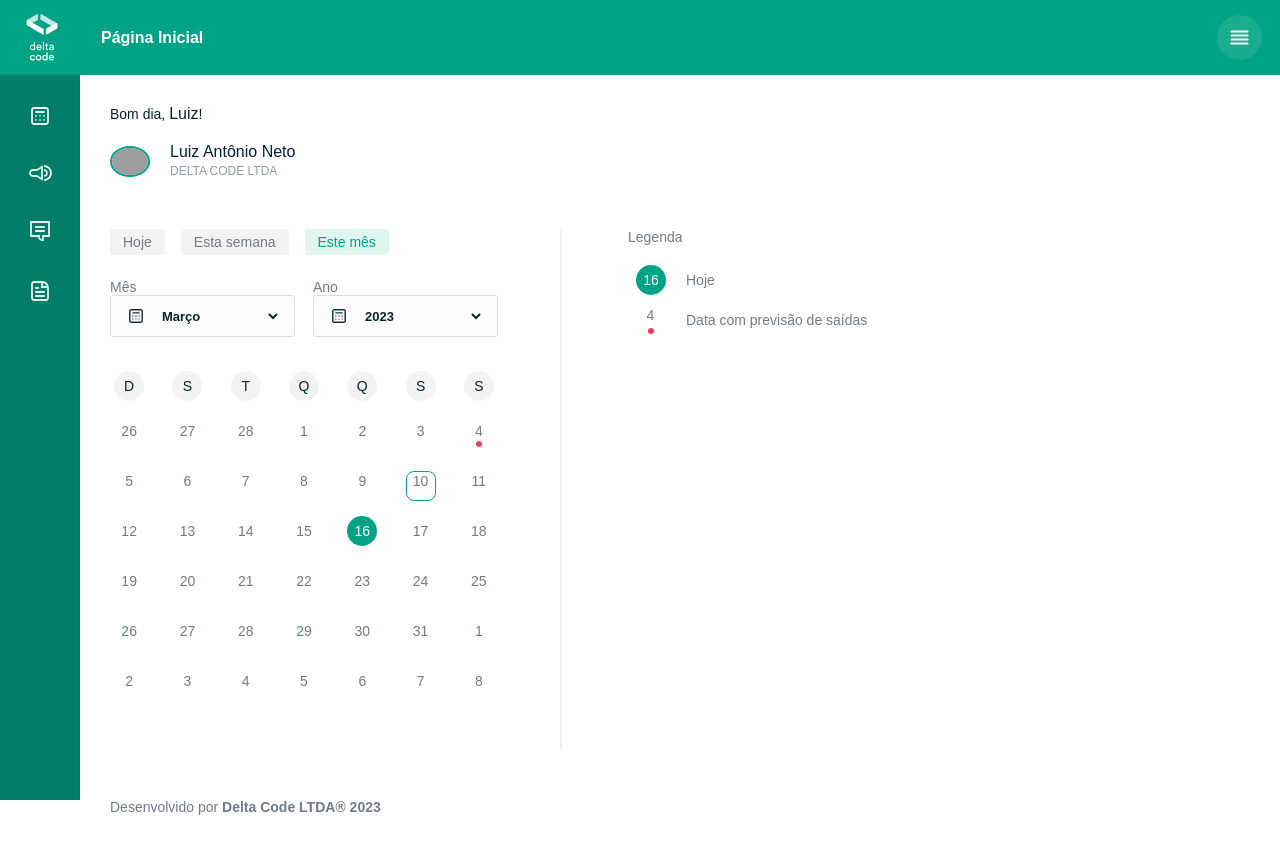
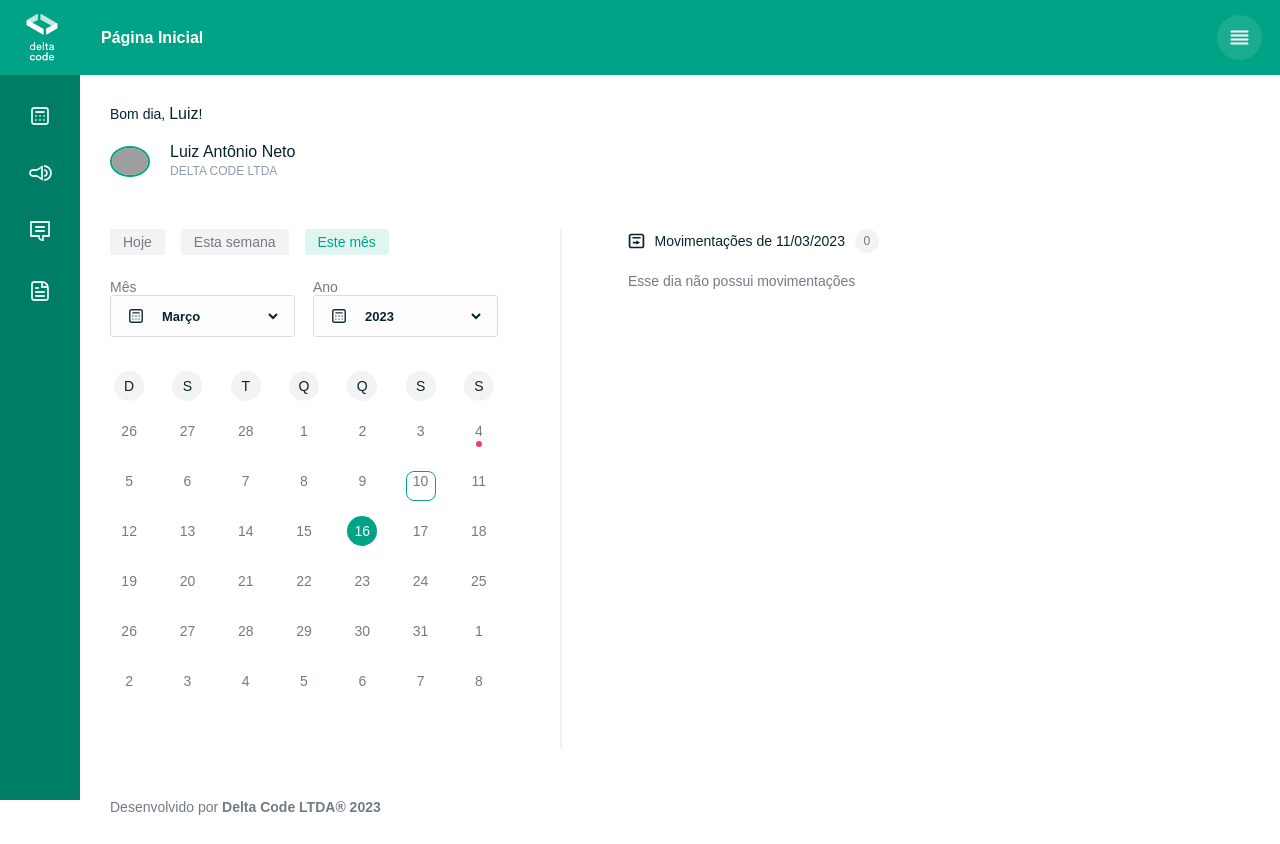
Before and after one commit to Luk4x/delta-code-calendar, a React (Vite) app: page / in a window 1280 px wide. Both pictures are taken after a click on the button "10". Built offline with nearby package versions, Linux system fonts and the light colour scheme; grey boxes are pictures that could not be loaded; a web font is replaced by a local one.

Commit message:
getFormattedCurrency created, UserCalendar is functional

```diff
--- a/src/components/CalendarSelect/index.jsx
+++ b/src/components/CalendarSelect/index.jsx
@@ -2,8 +2,18 @@ import { ContainerStyled, SelectContainer } from './styled';
 
 import DarkCalendarIcon from '/assets/icons/calendar-dates-dark.svg';
 
-export function CalendarSelect({ name, apparentName, values, selectedValue, setValue }) {
+export function CalendarSelect({
+    name,
+    apparentName,
+    values,
+    selectedValue,
+    setValue,
+    updateUserCalendarEvents
+}) {
     const selectValue = e => {
+        // Updating UserCalendarEvents component to show status of selected month/year instead of status of selected day
+        updateUserCalendarEvents('initial');
+
         const value = e.target.value;
 
         // As I am showing the months by their proper names from an array, I work with them from the index of the value, which would be the name of the month, while with the years I work with the value itself. Below I do this check and return the correct value.
--- a/src/components/UserCalendar/index.jsx
+++ b/src/components/UserCalendar/index.jsx
@@ -54,6 +54,7 @@ export function UserCalendar() {
                     values={monthNamesList}
                     selectedValue={selectedMonthIndex}
                     setValue={setSelectedMonthIndex}
+                    updateUserCalendarEvents={setViewEventsInDate}
                 />
                 <CalendarSelect
                     name="years"
@@ -61,6 +62,7 @@ export function UserCalendar() {
                     values={yearsRageList}
                     selectedValue={currentYearIndex}
                     setValue={setSelectedYear}
+                    updateUserCalendarEvents={setViewEventsInDate}
                 />
             </WrapSelectStyled>
             <WrapDaysStyled>
--- a/src/components/UserCalendarEvents/index.jsx
+++ b/src/components/UserCalendarEvents/index.jsx
@@ -1,9 +1,26 @@
 import { useContext, useEffect, useState, Fragment } from 'react';
 import { UserCalendarContext } from '../../context/UserCalendarContext';
 
-import { getCalendarEventsAlert } from '../../utils/calendarHelpers';
+import {
+    ContainerStyled,
+    TitleStyled,
+    WrapListStyled,
+    DayButtonStyled,
+    NoEventsTitleStyled,
+    UserEventStyled,
+    UserValueStyled
+} from './styled';
 
-import { ContainerStyled, TitleStyled, WrapListStyled, DayButtonStyled } from './styled';
+import {
+    getCalendarEventsAlert,
+    getFormattedDate,
+    getUserEventsInSelectedDay
+} from '../../utils/calendarHelpers';
+import { getFormattedCurrency } from '../../utils/getFormattedCurrency';
+
+import CalendarNextIcon from '/assets/icons/calendar-next-dark.svg';
+import ArrowBottomIcon from '/assets/icons/arrow-bottom-left.svg';
+import ArrowTopIcon from '/assets/icons/arrow-top-right.svg';
 
 export function UserCalendarEvents() {
     const {
@@ -77,10 +94,14 @@ export function UserCalendarEvents() {
         );
     }, [selectedYear, selectedMonthIndex, selectedMonthEventsExist]);
 
-    return (
+    const totalUserEventsInSelectedDay = getUserEventsInSelectedDay(viewEventsInDate)
+        ? getUserEventsInSelectedDay(viewEventsInDate).length
+        : 0;
+
+    return viewEventsInDate === 'initial' ? (
         <ContainerStyled>
-            <TitleStyled>Legenda</TitleStyled>
-            <WrapListStyled>
+            <TitleStyled initialState={true}>Legenda</TitleStyled>
+            <WrapListStyled initialState={true}>
                 <span>{currentDay}</span>
                 <p>Hoje</p>
                 {selectedMonthEventsExist ? (
@@ -118,7 +139,50 @@ export function UserCalendarEvents() {
                             )
                     )
                 ) : (
-                    <h4>Esse mês não possui movimentações</h4>
+                    <NoEventsTitleStyled initialState={true}>
+                        Esse mês não possui movimentações
+                    </NoEventsTitleStyled>
+                )}
+            </WrapListStyled>
+        </ContainerStyled>
+    ) : (
+        <ContainerStyled>
+            <TitleStyled>
+                <img src={CalendarNextIcon} alt="Ícone de calendário" />
+                Movimentações de {getFormattedDate(viewEventsInDate, 'pt-BR')}
+                <span>{totalUserEventsInSelectedDay}</span>
+            </TitleStyled>
+            <WrapListStyled>
+                {totalUserEventsInSelectedDay > 0 ? (
+                    getUserEventsInSelectedDay(viewEventsInDate).map((userEvent, i) => {
+                        const isValueNegative = userEvent.value < 0;
+
+                        return (
+                            <UserEventStyled key={i}>
+                                <div>
+                                    <img
+                                        src={
+                                            isValueNegative
+                                                ? ArrowTopIcon
+                                                : ArrowBottomIcon
+                                        }
+                                        alt="Ícone de seta"
+                                    />
+                                    <div>
+                                        <h5>{userEvent.title}</h5>
+                                        <p>{userEvent.type}</p>
+                                    </div>
+                                </div>
+                                <UserValueStyled isValueNegative={isValueNegative}>
+                                    {getFormattedCurrency(userEvent.value)}
+                                </UserValueStyled>
+                            </UserEventStyled>
+                        );
+                    })
+                ) : (
+                    <NoEventsTitleStyled>
+                        Esse dia não possui movimentações
+                    </NoEventsTitleStyled>
                 )}
             </WrapListStyled>
         </ContainerStyled>
--- a/src/components/UserCalendarEvents/styled.js
+++ b/src/components/UserCalendarEvents/styled.js
@@ -3,19 +3,50 @@ import styled from 'styled-components';
 export const ContainerStyled = styled.div`
     position: absolute;
     top: 0;
-    width: 307px;
+    min-width: 307px;
     left: calc(388px + 64px * 2 + 2px);
 `;
 
 export const TitleStyled = styled.h3`
     font-size: 14px;
-    color: ${props => props.theme.colorSchema.textBaseLevel3};
     font-weight: 500;
     margin-bottom: 20px;
+
+    ${props =>
+        props.initialState
+            ? `
+            color: ${props.theme.colorSchema.textBaseLevel3};
+    `
+            : `
+            color: ${props.theme.colorSchema.textBase};
+            display: flex;
+            align-items: center;
+            gap: 10px;
+
+            img {
+                height: 16.5px;
+            }
+
+            span {
+                font-size: 12px;
+                height: 24px;
+                width: 24px;
+                border-radius: 100%;
+                background: ${props.theme.colorSchema.backgroundBaseLevel2};
+                color: ${props.theme.colorSchema.textBaseLevel3};
+                display: flex;
+                align-items: center;
+                justify-content: center;
+            }
+    `}
 `;
 
 export const WrapListStyled = styled.div`
     position: relative;
+
+    ${props =>
+        props.initialState
+            ? `
             display: grid;
             grid-template-columns: 30px calc(100% - 50px);
             justify-content: center;
@@ -24,8 +55,8 @@ export const WrapListStyled = styled.div`
             margin-left: 8px;
 
             & > span:nth-child(1) {
-        background: ${props => props.theme.colorSchema.backgroundHighlight};
-        color: ${props => props.theme.colorSchema.backgroundBase};
+                background: ${props.theme.colorSchema.backgroundHighlight};
+                color: ${props.theme.colorSchema.backgroundBase};
                 border-radius: 100%;
                 font-weight: 500;
                 width: 30px;
@@ -36,17 +67,16 @@ export const WrapListStyled = styled.div`
             }
 
             span,
-    p,
-    h4 {
+            p {
                 font-size: 14px;
-        color: ${props => props.theme.colorSchema.textBaseLevel3};
+                color: ${props.theme.colorSchema.textBaseLevel3};
             }
-
-    h4 {
-        position: absolute;
-        top: 45px;
-        left: 0;
-    }
+    `
+            : `
+            display: flex;
+            flex-direction: column;
+            gap: 18px;
+    `}
 `;
 
 export const DayButtonStyled = styled.button`
@@ -59,10 +89,6 @@ export const DayButtonStyled = styled.button`
     padding-bottom: 10px;
     width: 30px;
     height: 30px;
-
-    span {
-        letter-spacing: 1px;
-    }
 
     &::before,
     &::after {
@@ -145,3 +171,54 @@ export const DayButtonStyled = styled.button`
         }
     }}
 `;
+
+export const NoEventsTitleStyled = styled.h4`
+    font-size: 14px;
+    color: ${props => props.theme.colorSchema.textBaseLevel3};
+    position: absolute;
+    top: ${props => (props.initialState ? '45px' : '0')};
+    left: 0;
+`;
+
+export const UserEventStyled = styled.div`
+    background: ${props => props.theme.colorSchema.backgroundBaseLevel3};
+    width: 388px;
+    padding: 9px 14px;
+    display: flex;
+    justify-content: space-between;
+    align-items: center;
+    box-shadow: 0px 2px 8px 1px rgba(224, 232, 240, 0.4);
+    border-radius: 4px;
+
+    & > div {
+        display: flex;
+        align-items: center;
+        gap: 12px;
+
+        img {
+            height: 32px;
+        }
+
+        h5 {
+            color: ${props => props.theme.colorSchema.textBaseLevel4};
+            font-size: 12px;
+            font-weight: 500;
+            margin-bottom: 3px;
+        }
+
+        p {
+            color: ${props => props.theme.colorSchema.textBaseLevel2};
+            font-size: 10px;
+            text-transform: capitalize;
+        }
+    }
+`;
+
+export const UserValueStyled = styled.p`
+    font-size: 12px;
+    font-weight: 500;
+    color: ${props =>
+        props.isValueNegative
+            ? props.theme.colorSchema.backgroundHighlightLevel3
+            : props.theme.colorSchema.backgroundHighlight};
+`;
--- a/src/styles/theme/default.js
+++ b/src/styles/theme/default.js
@@ -9,13 +9,10 @@ export const theme = {
         backgroundHighlightLevel2: '#007D66',
         backgroundHighlightLevel3: '#F13E5E',
         backgroundHighlightLevel4: '#00A3851F',
-        backgroundHighlightLevel5:
-            'linear-gradient(315deg, rgba(0, 163, 133, 0.1) 0.78%, rgba(0, 163, 133, 0.05) 100.78%)',
-        backgroundHighlightLevel6:
-            'linear-gradient(315deg, rgba(241, 62, 94, 0.1) 0.78%, rgba(241, 62, 94, 0.05) 100.78%)',
         textBase: '#07232E',
         textBaseLevel2: '#909CAA',
         textBaseLevel3: '#737B84',
+        textBaseLevel4: '#0F4D64',
         borderBase: '#F1F1F1',
         borderBaseLevel2: '#DCDCDD'
     }
--- a/src/utils/calendarHelpers.js
+++ b/src/utils/calendarHelpers.js
@@ -25,6 +25,7 @@ export const weekdayNamesList = [
     'sábado'
 ];
 
+// Returns a array of years based on year received. The size of this array is calculated from range received.
 export const getYearsRangeList = (currentYear, range) => {
     const yearsRangeList = [];
 
@@ -41,6 +42,7 @@ export const getYearsRangeList = (currentYear, range) => {
     return yearsRangeList;
 };
 
+// Returns a array with 42 items to fill the grid layout, with days of received month, last days of past month and first days of future month.
 export const getRangeOfDaysInMonth = (year, month) => {
     const totalDaysInPreviousMonth = new Date(year, month, 0).getDate();
     const totalDaysInMonth = new Date(year, month + 1, 0).getDate();
@@ -48,12 +50,12 @@ export const getRangeOfDaysInMonth = (year, month) => {
 
     const rangeOfDaysInMonth = [];
 
-    // Filling the array with the days of the current month
+    // Filling the array with the days of the current month.
     for (let i = 1; i <= totalDaysInMonth; i++) {
         rangeOfDaysInMonth.push({ value: i, isFromThisMonth: true });
     }
 
-    // Filling the beginning of the array with the last days of the last month until the first day of the current month aligns with the day of the week
+    // Filling the beginning of the array with the last days of the last month until the first day of the current month aligns with the day of the week.
     for (let i = 0; i < firstWeekday; i++) {
         rangeOfDaysInMonth.unshift({
             value: totalDaysInPreviousMonth - i,
@@ -61,7 +63,7 @@ export const getRangeOfDaysInMonth = (year, month) => {
         });
     }
 
-    // Completing the array with the first days of the next month
+    // Completing the array with the first days of the next month.
     for (let i = 1; rangeOfDaysInMonth.length < 42; i++) {
         rangeOfDaysInMonth.push({ value: i, isFromThisMonth: false });
     }
@@ -69,10 +71,21 @@ export const getRangeOfDaysInMonth = (year, month) => {
     return rangeOfDaysInMonth;
 };
 
-export const getFormattedDate = (date, returnType) => {
-    if (returnType === 'pt-BR') {
-        return new Date(date).toLocaleString('pt-BR').split(',')[0];
-    } else if (returnType === 'JSON') {
+export const getFormattedDate = (date, formatType) => {
+    if (formatType === 'pt-BR') {
+        // Check if date is in JSON Format used (ex: 2023-03-10). This is necessary because JS Date bug: https://stackoverflow.com/questions/29047991/tojson-on-date-object-converting-the-date-back-to-utc
+        const isDateJSON = date.length === 10 && date.split('-').length === 3;
+        if (isDateJSON) {
+            const dateYear = new Date(date).getFullYear();
+            const dateMonth = new Date(date).getMonth();
+            const dateDay = new Date(date).getDate();
+
+            const JSONDateFixed = new Date(dateYear, dateMonth, dateDay + 1);
+            return new Date(JSONDateFixed).toLocaleString('pt-BR').split(',')[0];
+        } else {
+            return new Date(date).toLocaleString('pt-BR').split(',')[0];
+        }
+    } else if (formatType === 'JSON') {
         return date.toJSON().split('T')[0];
     }
 };
@@ -80,22 +93,24 @@ export const getFormattedDate = (date, returnType) => {
 export const getCalendarEventsAlert = date => {
     const receivedDate = getFormattedDate(date, 'JSON');
 
+    // Checking if this movement exists in user data.
     if (user.movements[receivedDate]) {
+        // Checking if exists one or more movement from this date in user data.
         if (user.movements[receivedDate].length > 1) {
-            const onlyPositive = user.movements[receivedDate].reduce(
+            const onlyPositiveValues = user.movements[receivedDate].reduce(
                 (acc, movement) => movement.value > 0 && acc,
                 true
             );
 
-            const onlyNegative = user.movements[receivedDate].reduce(
+            const onlyNegativeValues = user.movements[receivedDate].reduce(
                 (acc, movement) => movement.value < 0 && acc,
                 true
             );
 
-            const mixed = !onlyNegative && !onlyPositive;
+            const mixedValues = !onlyNegativeValues && !onlyPositiveValues;
 
-            if (mixed) return 'mixedValues';
-            else if (onlyNegative) return 'onlyNegativeValues';
+            if (mixedValues) return 'mixedValues';
+            else if (onlyNegativeValues) return 'onlyNegativeValues';
             else return 'onlyPositiveValues';
         } else {
             if (user.movements[receivedDate][0].value > 0) return 'positiveValue';
@@ -103,3 +118,10 @@ export const getCalendarEventsAlert = date => {
         }
     } else return null;
 };
+
+export const getUserEventsInSelectedDay = JSONDate => {
+    const userEventsInSelectedDay = user.movements[JSONDate];
+
+    if (userEventsInSelectedDay) return userEventsInSelectedDay;
+    else return null;
+};
--- /dev/null
+++ b/src/utils/getFormattedCurrency.js
@@ -0,0 +1,12 @@
+export const getFormattedCurrency = value => {
+    const formattedValue = new Intl.NumberFormat('pt-BR', {
+        style: 'currency',
+        currency: 'BRL'
+    }).format(value);
+
+    if (value > 0) return formattedValue;
+    else {
+        const formattedNegativeValue = formattedValue.replace('-', '');
+        return formattedNegativeValue;
+    }
+};
--- a/src/utils/userMockup.js
+++ b/src/utils/userMockup.js
@@ -82,11 +82,6 @@ export const user = {
                 title: 'Prestação de Serviços: Delta Code...',
                 type: 'receita',
                 value: 12050
-            },
-            {
-                title: 'FGTS: Joãozinho de Jesus',
-                type: 'imposto',
-                value: 1680.72
             }
         ],
         '2023-05-19': [
```
Also changed, not shown: public/assets/icons/arrow-bottom-left.svg, public/assets/icons/arrow-top-right.svg (added). Lines whose indentation alone changed are shown as unchanged.
